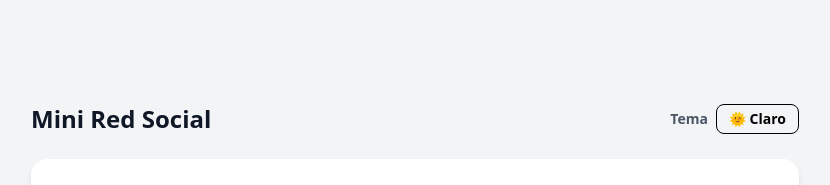
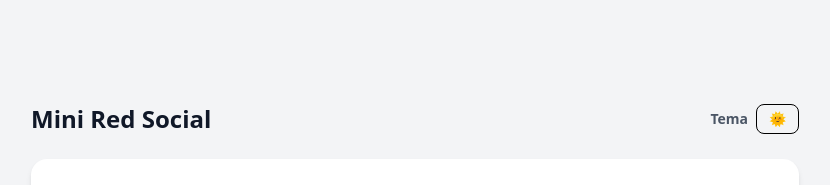
Before and after one commit to JCesar206/miniSocialMediaTS, a React (Vite) app: page / in a window 1280 px wide. Shown: the top 185 px of the page, without its empty margins (225-1055 px from the left). Built offline with nearby package versions, Linux system fonts and the light colour scheme.

Commit message:
Se actualiza app y se sube archivo CI/CD

```diff
--- a/src/App.tsx
+++ b/src/App.tsx
@@ -154,7 +154,7 @@ export default function App(): JSX.Element {
                 onClick={() => setTheme((t) => (t === "light" ? "dark" : "light"))}
                 className="px-3 py-1 rounded-lg border dark:border-gray-700 text-sm font-semibold dark:text-white cursor-pointer"
               >
-                {theme === "light" ? "🌞 Claro" : "🌙 Oscuro"}
+                {theme === "light" ? "🌞" : "🌙"}
               </button>
             </div>
           </header>
@@ -208,7 +208,7 @@ export default function App(): JSX.Element {
 
                 <button
                   onClick={handleAddOrUpdate}
-                  className="px-4 py-1 rounded bg-blue-600 text-white font-semibold text-sm hover:opacity-90 cursor-pointer"
+                  className="px-4 py-1 rounded bg-blue-600 hover:bg-blue-900 text-white font-semibold text-sm hover:opacity-60 cursor-pointer"
                 >
                   {editingId ? "Actualizar" : "Agregar"}
                 </button>
```
